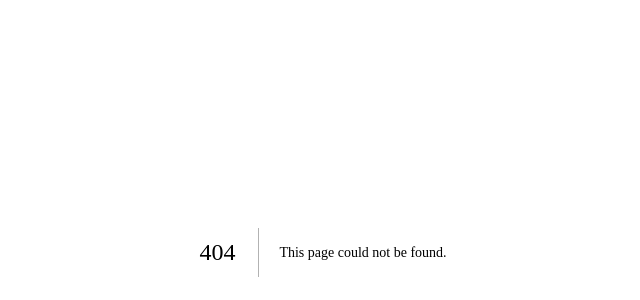
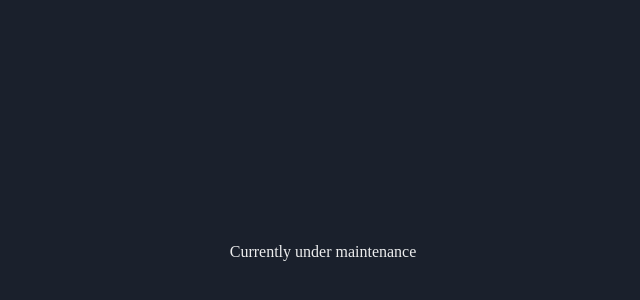
Before and after one commit to winston-lim/personal_website, a Next.js app: page /maintenance in a window 1280 px wide. Before the commit this address had no page. Shown: the part 148-448 px from the top of the page, without its empty margins (317-957 px from the left). Built offline with nearby package versions, Linux system fonts and the light colour scheme; a web font is replaced by a local one.

Commit message:
Update elsint config

```diff
--- /dev/null
+++ b/pages/maintenance.tsx
@@ -0,0 +1,21 @@
+import React from 'react'
+
+type Props = {}
+
+const MaintenancePage = ({}: Props) => {
+  return (
+    <div
+      style={{
+        width: '100%',
+        height: '100vh',
+        display: 'flex',
+        justifyContent: 'center',
+        alignItems: 'center',
+      }}
+    >
+      Currently under maintenance
+    </div>
+  )
+}
+
+export default MaintenancePage
```
Also changed, not shown: .eslintrc.json.
